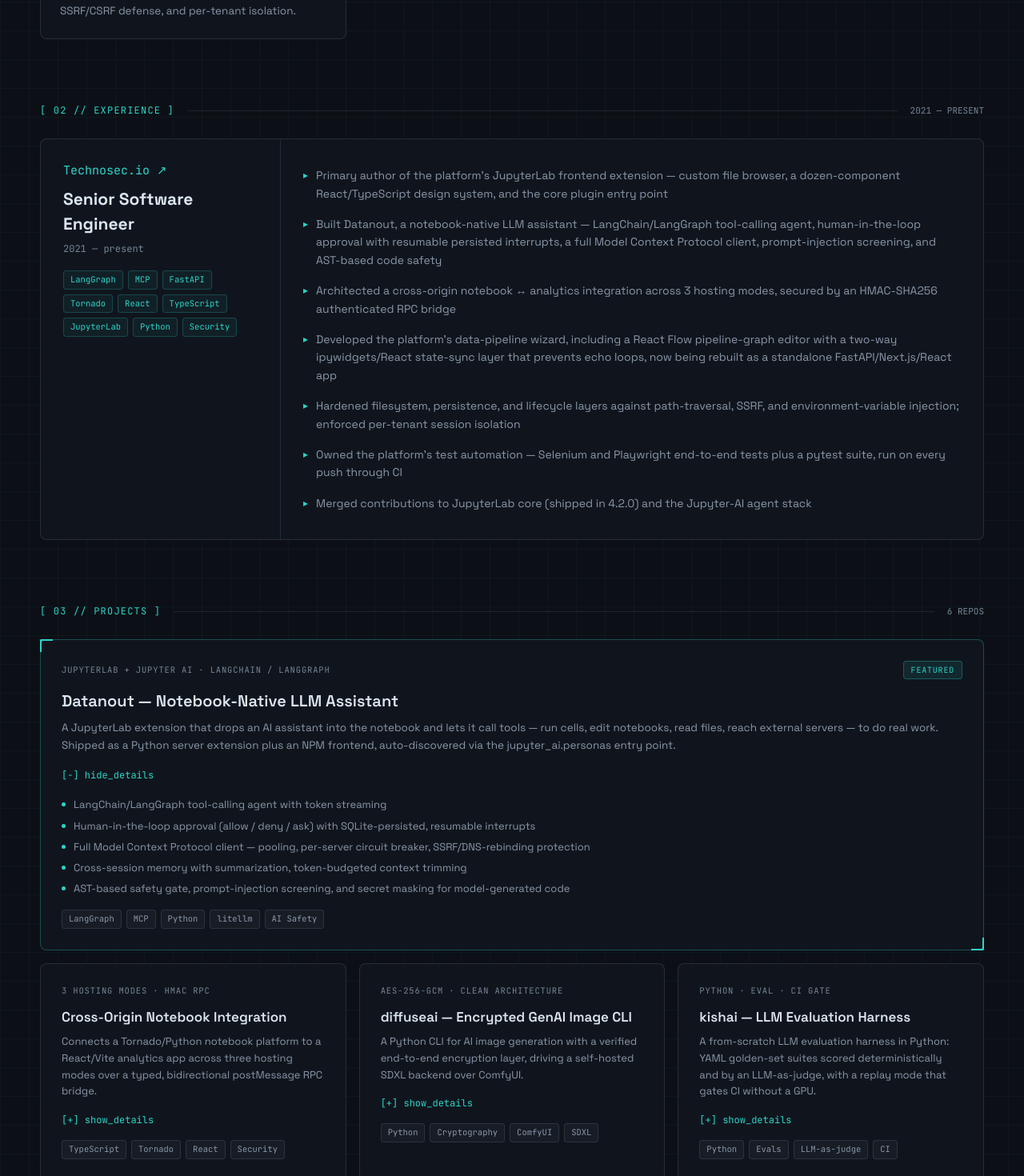
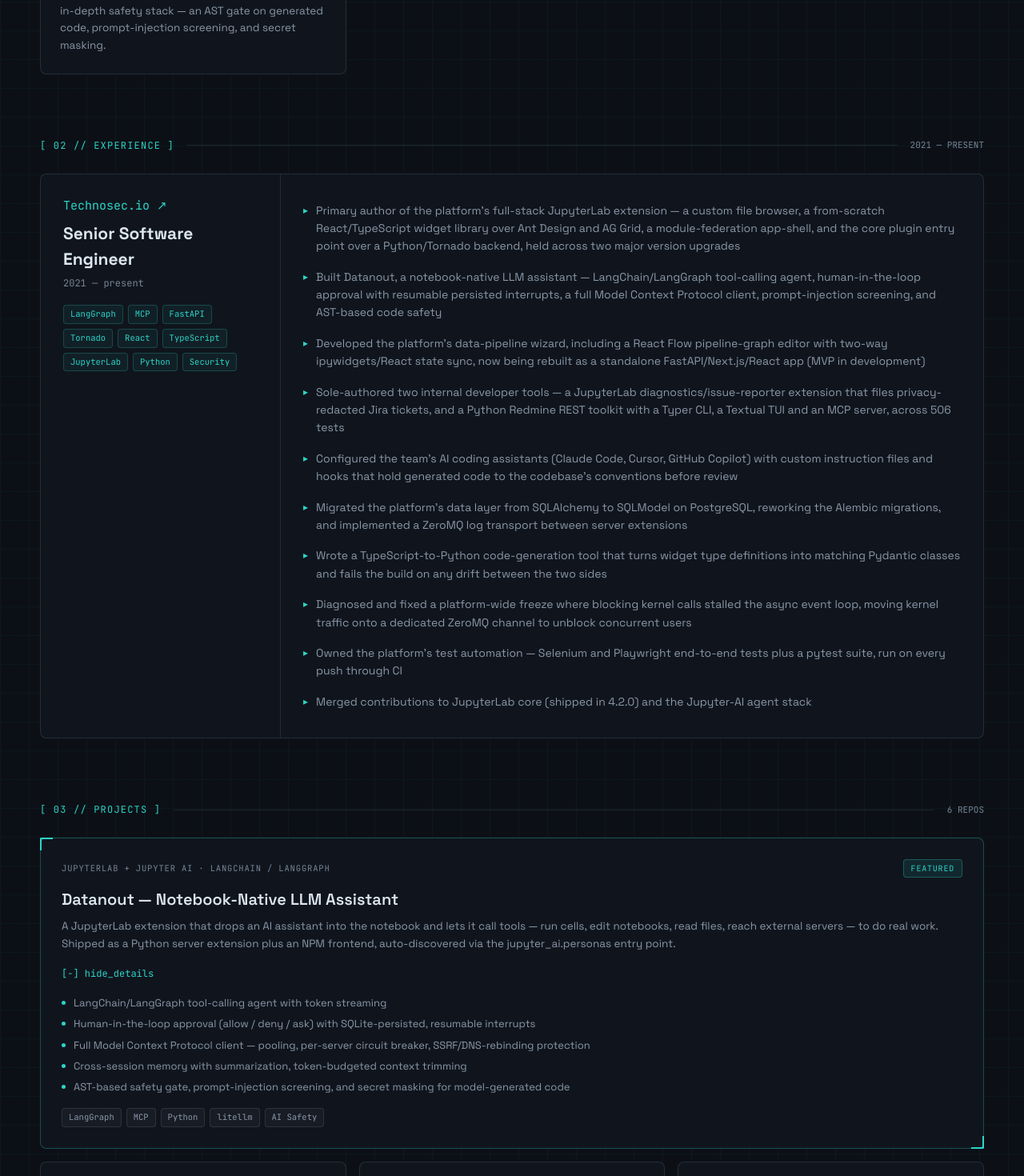
Before and after one commit to erkin98/erkinres, a Next.js app: page / in a window 1280 px wide. Shown: the part 1330-2800 px from the top of the page at 80% size. Built offline with nearby package versions, Linux system fonts and the light colour scheme.

Commit message:
content: sync portfolio to CV — trim undefendable claims, add platform work, fix OSS status

```diff
--- a/app/layout.tsx
+++ b/app/layout.tsx
@@ -16,7 +16,7 @@
 export const metadata: Metadata = {
   title: 'Erkin Qarayev | Senior Software Engineer',
   description:
-    'Portfolio of Erkin Qarayev — Senior Software Engineer building a JupyterLab-based analytics platform and notebook-native LLM tooling (LangGraph agents, MCP), with merged contributions to JupyterLab and Jupyter-AI.',
+    'Portfolio of Erkin Qarayev — Senior Software Engineer building a JupyterLab-based analytics platform and notebook-native LLM tooling (a LangGraph agent, MCP), with merged contributions to JupyterLab and Jupyter-AI.',
 }
 
 export const viewport: Viewport = {
--- a/components/about-section.tsx
+++ b/components/about-section.tsx
@@ -18,8 +18,8 @@
   },
   {
     num: "04",
-    title: "Testing & Security",
-    body: "Real-fixture test suites and CI/CD, plus security hardening — HMAC-authenticated boundaries, SSRF/CSRF defense, and per-tenant isolation.",
+    title: "Testing & Safety",
+    body: "Selenium, Playwright and pytest suites run on every push through CI, plus Datanout's defense-in-depth safety stack — an AST gate on generated code, prompt-injection screening, and secret masking.",
   },
 ]
 
--- a/components/changelog-section.tsx
+++ b/components/changelog-section.tsx
@@ -11,17 +11,17 @@
   {
     year: "2022",
     title: "Frontend extension",
-    text: "Custom file browser, React/TS design system, core plugin (primary author).",
+    text: "Custom file browser, a React/TS widget library over Ant Design and AG Grid, core plugin (primary author).",
   },
   {
     year: "2023",
-    title: "React Flow editor",
-    text: "Custom pipeline-graph editor with two-way ipywidgets/React state sync.",
+    title: "Pipeline wizard",
+    text: "Data-pipeline wizard with a React Flow editor and two-way ipywidgets/React state sync.",
   },
   {
     year: "2024",
-    title: "Cross-origin integration",
-    text: "Three hosting modes behind an HMAC-SHA256 authenticated RPC bridge.",
+    title: "Internal dev tools",
+    text: "Sole-authored a JupyterLab diagnostics/issue-reporter and a Redmine REST toolkit (CLI, TUI, MCP server, 506 tests).",
   },
   {
     year: "2025",
--- a/components/experience-section.tsx
+++ b/components/experience-section.tsx
@@ -3,11 +3,14 @@
 const TAGS = ["LangGraph", "MCP", "FastAPI", "Tornado", "React", "TypeScript", "JupyterLab", "Python", "Security"]
 
 const BULLETS = [
-  "Primary author of the platform's JupyterLab frontend extension — custom file browser, a dozen-component React/TypeScript design system, and the core plugin entry point",
+  "Primary author of the platform's full-stack JupyterLab extension — a custom file browser, a from-scratch React/TypeScript widget library over Ant Design and AG Grid, a module-federation app-shell, and the core plugin entry point over a Python/Tornado backend, held across two major version upgrades",
   "Built Datanout, a notebook-native LLM assistant — LangChain/LangGraph tool-calling agent, human-in-the-loop approval with resumable persisted interrupts, a full Model Context Protocol client, prompt-injection screening, and AST-based code safety",
-  "Architected a cross-origin notebook ↔ analytics integration across 3 hosting modes, secured by an HMAC-SHA256 authenticated RPC bridge",
-  "Developed the platform's data-pipeline wizard, including a React Flow pipeline-graph editor with a two-way ipywidgets/React state-sync layer that prevents echo loops, now being rebuilt as a standalone FastAPI/Next.js/React app",
-  "Hardened filesystem, persistence, and lifecycle layers against path-traversal, SSRF, and environment-variable injection; enforced per-tenant session isolation",
+  "Developed the platform's data-pipeline wizard, including a React Flow pipeline-graph editor with two-way ipywidgets/React state sync, now being rebuilt as a standalone FastAPI/Next.js/React app (MVP in development)",
+  "Sole-authored two internal developer tools — a JupyterLab diagnostics/issue-reporter extension that files privacy-redacted Jira tickets, and a Python Redmine REST toolkit with a Typer CLI, a Textual TUI and an MCP server, across 506 tests",
+  "Configured the team's AI coding assistants (Claude Code, Cursor, GitHub Copilot) with custom instruction files and hooks that hold generated code to the codebase's conventions before review",
+  "Migrated the platform's data layer from SQLAlchemy to SQLModel on PostgreSQL, reworking the Alembic migrations, and implemented a ZeroMQ log transport between server extensions",
+  "Wrote a TypeScript-to-Python code-generation tool that turns widget type definitions into matching Pydantic classes and fails the build on any drift between the two sides",
+  "Diagnosed and fixed a platform-wide freeze where blocking kernel calls stalled the async event loop, moving kernel traffic onto a dedicated ZeroMQ channel to unblock concurrent users",
   "Owned the platform's test automation — Selenium and Playwright end-to-end tests plus a pytest suite, run on every push through CI",
   "Merged contributions to JupyterLab core (shipped in 4.2.0) and the Jupyter-AI agent stack",
 ]
--- a/components/projects-section.tsx
+++ b/components/projects-section.tsx
@@ -28,17 +28,16 @@
     tags: ["LangGraph", "MCP", "Python", "litellm", "AI Safety"],
   },
   {
-    eyebrow: "3 HOSTING MODES · HMAC RPC",
-    title: "Cross-Origin Notebook Integration",
+    eyebrow: "FASTMCP · FIGMA · DESIGN-TO-CODE",
+    title: "PanelBoom — Design-to-Code Tool",
     summary:
-      "Connects a Tornado/Python notebook platform to a React/Vite analytics app across three hosting modes over a typed, bidirectional postMessage RPC bridge.",
+      "An internal tool that turns Figma mockups into working Panel and Python dashboards, so designers' work becomes dashboards without hand-coding.",
     details: [
-      "Typed bidirectional RPC bridge (Penpal) with strict origin validation",
-      "HMAC-SHA256 grant tokens, constant-time comparison, bounded replay cache",
-      "Kernel-location-agnostic: in-process and remote Jupyter Gateway kernels",
-      "SSRF / CSP / CSRF hardening with fail-closed origin allow-listing",
+      "Two Python FastMCP servers translating Figma designs into Panel and Python",
+      "A Next.js and Flask web app driving the conversion",
+      "Driven from Claude Code and Cursor",
     ],
-    tags: ["TypeScript", "Tornado", "React", "Security"],
+    tags: ["FastMCP", "Figma", "Panel", "Flask"],
   },
   {
     eyebrow: "AES-256-GCM · CLEAN ARCHITECTURE",
@@ -83,12 +82,12 @@
     eyebrow: "JUPYTERLAB + JUPYTER-AI · MERGED",
     title: "Open-Source Contributions",
     summary:
-      "Merged contributions across the JupyterLab and Jupyter-AI agent ecosystem, plus fixes in review on the LiteLLM gateway.",
+      "Merged contributions across the JupyterLab core and the Jupyter-AI agent ecosystem.",
     details: [
       "JupyterLab core: file-browser fix shipped in release 4.2.0 (#16026)",
       "jupyter-ai-acp-client: agent-terminal hardening against env-var injection (#25) and attachment forwarding (#24)",
       "jupyter-ai-jupyternaut error handling (#42); jupyter-chat mimetype API (#383)",
-      "LiteLLM: streaming and Azure-auth fixes in review (#22085, #22696)",
+      "jupyter-chat: pycrdt minimum bump preventing silent tuple-to-null data loss (#385)",
     ],
     tags: ["JupyterLab", "Open Source", "Python", "TypeScript"],
   },
```
